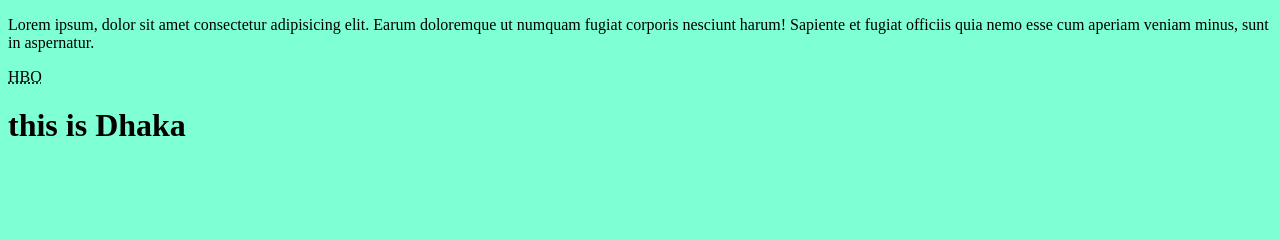
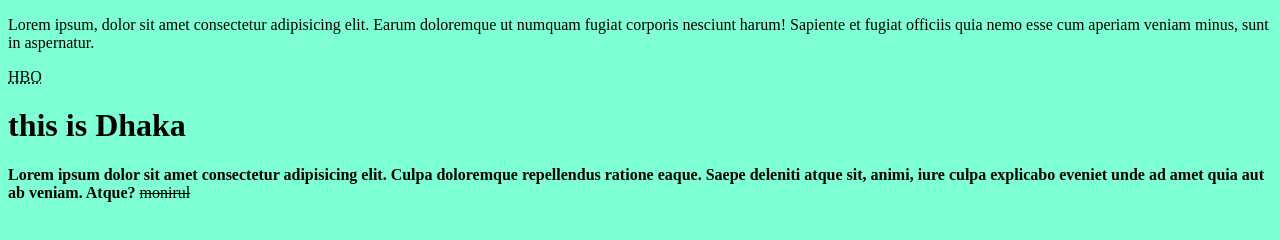
Before and after one commit to monir3355/second-website, a plain HTML site: page index.html in a window 1280 px wide. Drawn offline with Linux system fonts and the light colour scheme.

Commit message:
style add

```diff
--- a/index.html
+++ b/index.html
@@ -11,7 +11,8 @@
     <p>Lorem ipsum, dolor sit amet consectetur adipisicing elit. Earum doloremque ut numquam fugiat corporis nesciunt harum! Sapiente et fugiat officiis quia nemo esse cum aperiam veniam minus, sunt in aspernatur.</p>
     <abbr title="Habbit Board Organiaed">HBO</abbr>
     <h1>this is Dhaka</h1>
-
+    <b>Lorem ipsum dolor sit amet consectetur adipisicing elit. Culpa doloremque repellendus ratione eaque. Saepe deleniti atque sit, animi, iure culpa explicabo eveniet unde ad amet quia aut ab veniam. Atque?</b>
+    <del>monirul</del>
 
 
 
```
